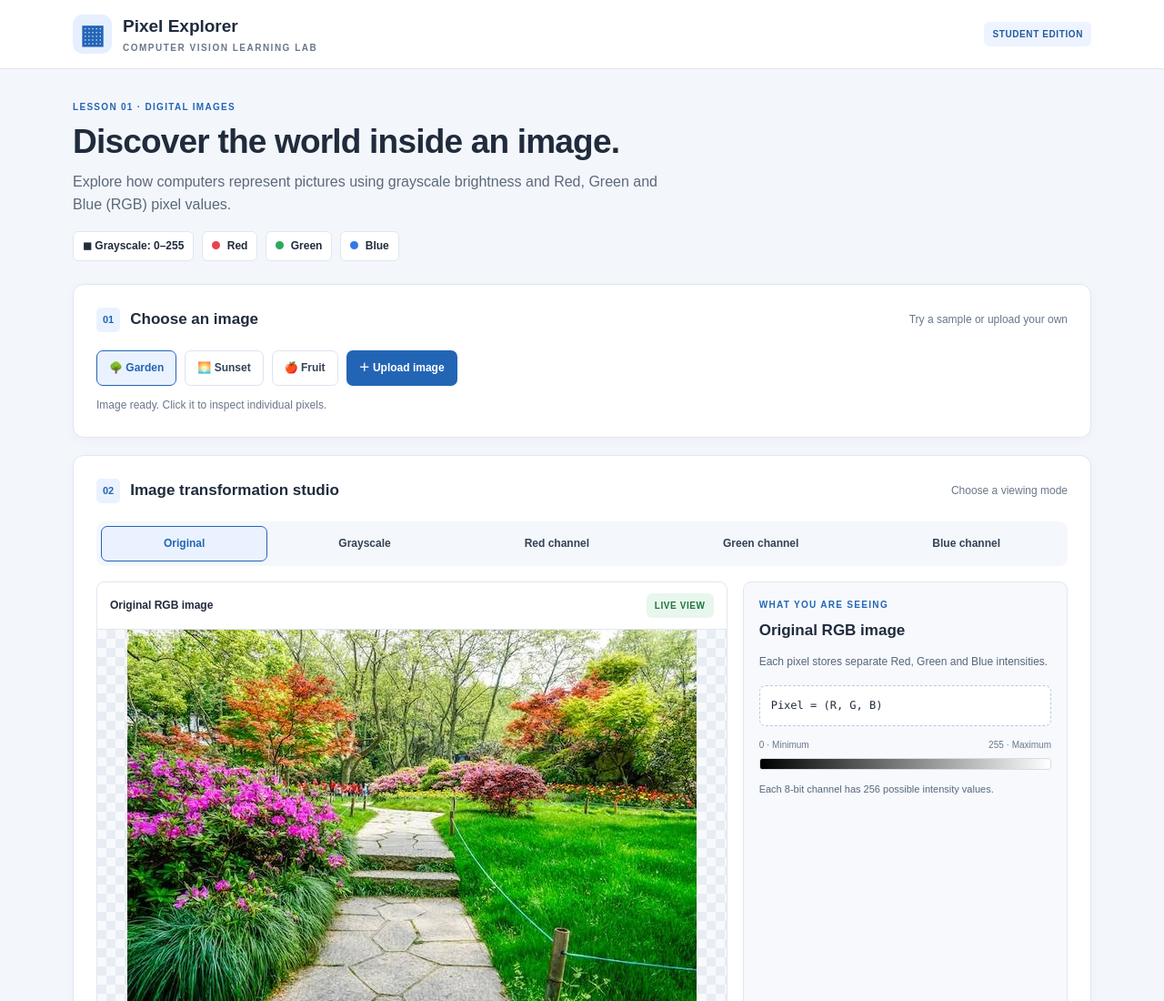
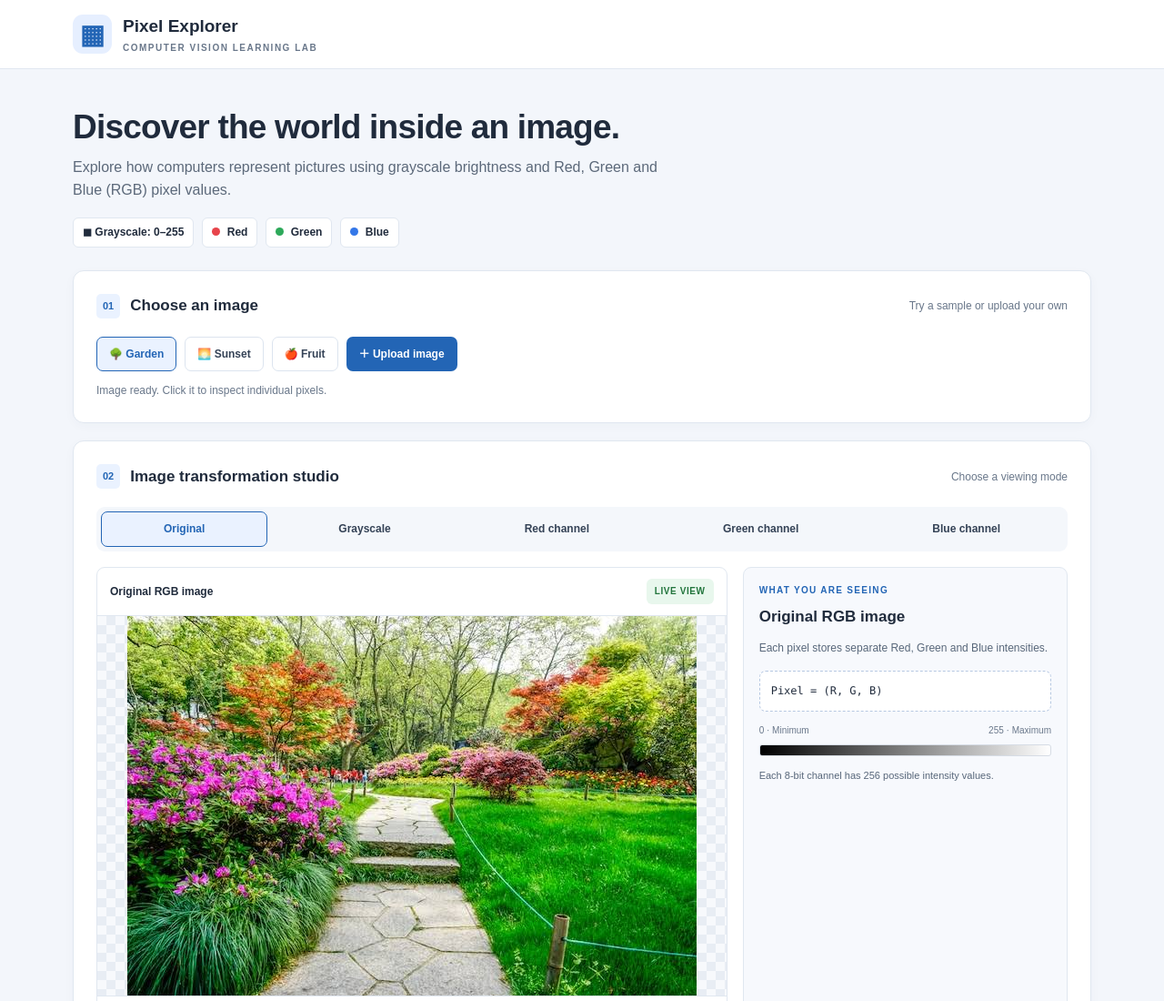
Before and after one commit to SettibathulaJyothi/AI-Laboratory, a plain HTML site: page Gray Scale Image/index.html in a window 1280 px wide. Shown: the top 1100 px of the page at 91% size. Drawn offline with Linux system fonts and the light colour scheme.

Commit message:
Add files via upload

```diff
--- a/Gray Scale Image/index.html
+++ b/Gray Scale Image/index.html
@@ -18,13 +18,12 @@
         <p>COMPUTER VISION LEARNING LAB</p>
       </div>
     </div>
-    <span class="header-tag">STUDENT EDITION</span>
+
   </header>
 
   <main class="container">
     <section class="intro">
-      <div class="eyebrow">LESSON 01 · DIGITAL IMAGES</div>
-      <h2>Discover the world inside an image.</h2>
+          <h2>Discover the world inside an image.</h2>
       <p>
         Explore how computers represent pictures using grayscale brightness
         and Red, Green and Blue (RGB) pixel values.
```
